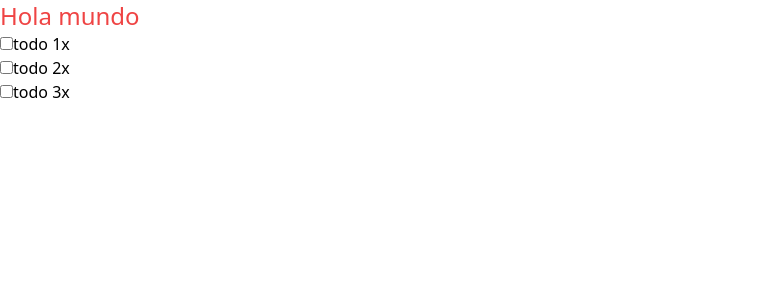
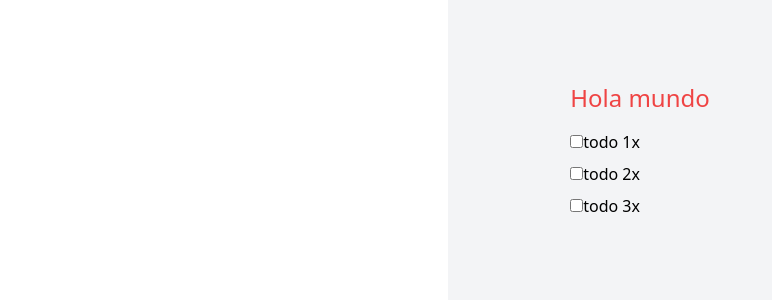
Before and after one commit to JorgeDCoria/todo-app-typescript, a React (Vite) app: page / in a window 1280 px wide. Shown: the top 300 px of the page, without its empty margins (0-772 px from the left). Built offline with nearby package versions, Linux system fonts and the light colour scheme.

Commit message:
marcar Todo como completado

```diff
--- a/src/App.tsx
+++ b/src/App.tsx
@@ -25,10 +25,23 @@ function App(): JSX.Element {
     const newTodos = todos.filter((todo) => todo.id !== id);
     setTodos(newTodos);
   };
+  const handleCompleted = (id: string, completed: boolean): void => {
+    const newTodos = todos.map((todo) => {
+      if (todo.id === id) return { ...todo, completed };
+      return todo;
+    });
+    setTodos(newTodos);
+  };
   return (
-    <div className="App">
-      <h1 className="text-2xl text-red-500">Hola mundo</h1>
-      <Todos onRemoveTodo={handleRemove} todos={todos} />
+    <div className="grid place-content-center">
+      <div className="grid place-content-center gap-4 bg-gray-100 w-96 p-4 min-h-[300px]">
+        <h1 className="text-2xl text-red-500 ">Hola mundo</h1>
+        <Todos
+          onRemoveTodo={handleRemove}
+          todos={todos}
+          onToggleCompletedTodo={handleCompleted}
+        />
+      </div>
     </div>
   );
 }
--- a/src/components/Todo/Todo.tsx
+++ b/src/components/Todo/Todo.tsx
@@ -1,16 +1,24 @@
 import { type Todo as TodoType } from "../../types";
 interface Props extends TodoType {
   onRemoveTodo: (id: string) => void;
+  onToggleCompletedTodo: (id: string, completed: boolean) => void;
 }
 export const Todo: React.FC<Props> = ({
   id,
   title,
   completed,
   onRemoveTodo,
+  onToggleCompletedTodo,
 }) => {
   return (
     <div>
-      <input type="checkbox" checked={completed} onChange={() => {}} />
+      <input
+        type="checkbox"
+        checked={completed}
+        onChange={(e) => {
+          onToggleCompletedTodo(id, e.target.checked);
+        }}
+      />
       <label htmlFor="">{title}</label>
       <button
         onClick={() => {
--- a/src/components/Todo/Todos.tsx
+++ b/src/components/Todo/Todos.tsx
@@ -4,10 +4,15 @@ import { Todo } from "./Todo";
 interface Props {
   todos: ListOfTodos;
   onRemoveTodo: (id: string) => void;
+  onToggleCompletedTodo: (id: string, completed: boolean) => void;
 }
-const Todos: React.FC<Props> = ({ todos, onRemoveTodo }) => {
+const Todos: React.FC<Props> = ({
+  todos,
+  onRemoveTodo,
+  onToggleCompletedTodo,
+}) => {
   return (
-    <ul>
+    <ul className="flex flex-col gap-2">
       {todos.map((todo) => (
         <Todo
           key={todo.id}
@@ -15,6 +20,7 @@ const Todos: React.FC<Props> = ({ todos, onRemoveTodo }) => {
           title={todo.title}
           completed={todo.completed}
           onRemoveTodo={onRemoveTodo}
+          onToggleCompletedTodo={onToggleCompletedTodo}
         />
       ))}
     </ul>
```
